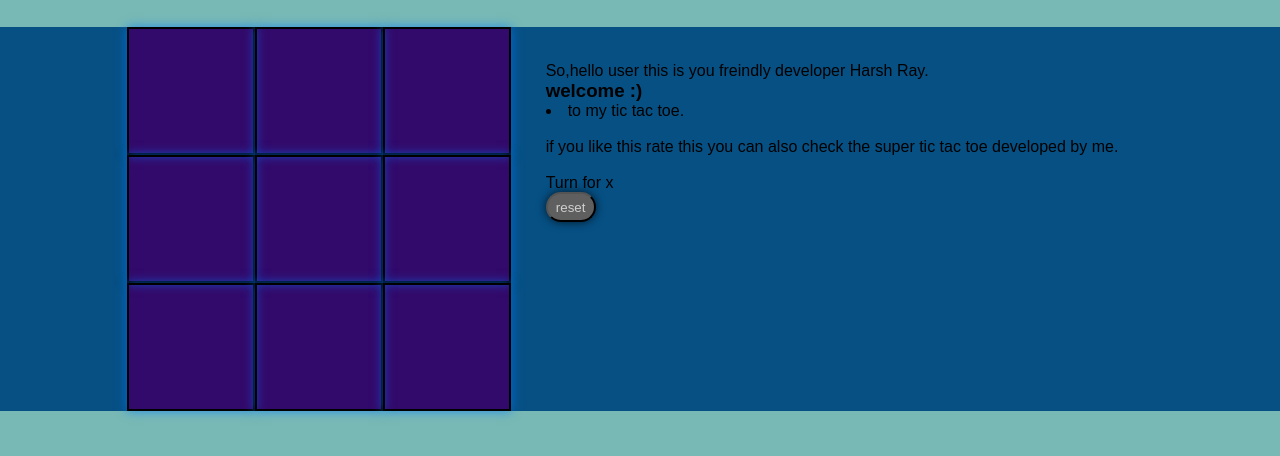
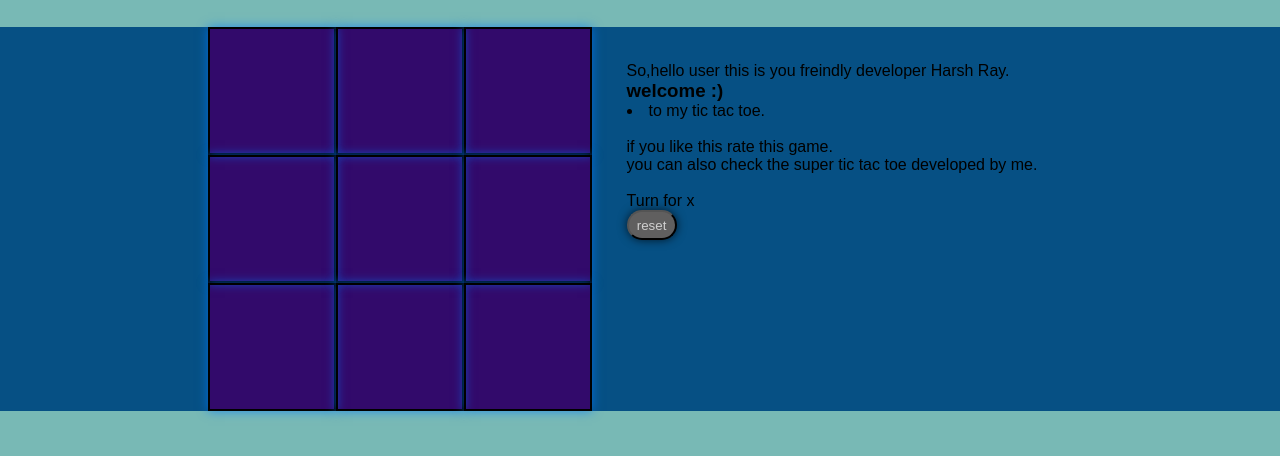
Before and after one commit to HarshRay04/TicTacToe, a plain HTML site: page index.html in a window 1280 px wide. Shown: the part 36-492 px from the top of the page. Drawn offline with Linux system fonts and the light colour scheme; a web font is replaced by a local one.

Commit message:
some normal ui adjustments.

```diff
--- a/index.html
+++ b/index.html
@@ -36,7 +36,9 @@
             Harsh Ray. <br>
             <h3> welcome :)</h3>
             <li>to my tic tac toe.</li> <br>
-            if you like this rate this you can also check the super tic tac toe developed by me.
+            if you like this rate this game.
+            <br>
+            you can also check the super tic tac toe developed by me.
             <div> <br>
                 <span class="info">Turn for x </span> <br>
 
```
